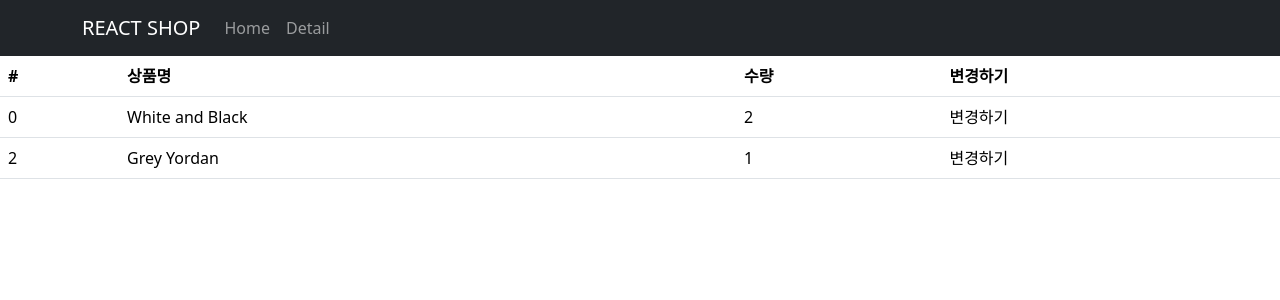
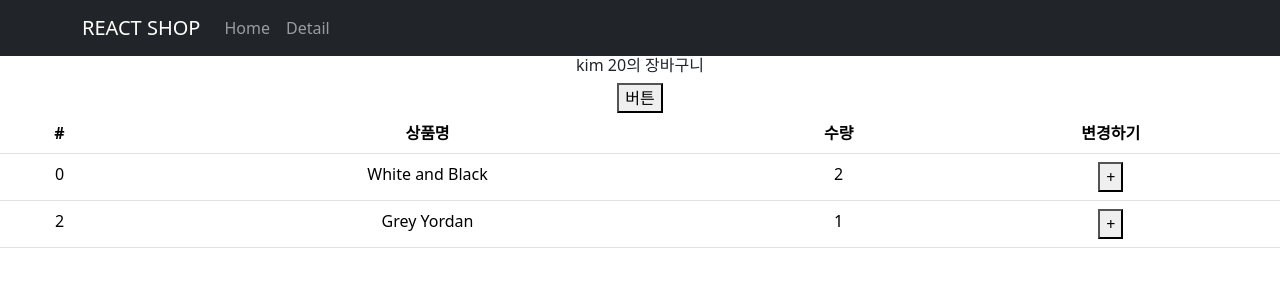
Before and after one commit to hyungeerhee/frontend-skillstack, a React (Vite) app in the folder react/shop/: page /cart in a window 1280 px wide. Shown: the top 300 px of the page. Built offline with nearby package versions, Linux system fonts and the light colour scheme.

Commit message:
react shop: 장바구니 기능 만들기

```diff
--- a/react/shop/src/App.css
+++ b/react/shop/src/App.css
@@ -1,6 +1,7 @@
 * {
   margin: 0;
   box-sizing: border-box;
+  text-align: center;
 }
 .main-bg {
   height: 300px;
--- a/react/shop/src/routes/Cart.jsx
+++ b/react/shop/src/routes/Cart.jsx
@@ -1,11 +1,21 @@
 import { Table } from "react-bootstrap";
-import { useSelector } from "react-redux";
+import { useSelector, useDispatch } from "react-redux";
+import { changeName, changeAge } from "./../store.jsx";
 
 function Cart() {
   let state = useSelector((state) => state);
-
+  let dispatch = useDispatch();
   return (
     <div>
+      <div></div>
+      <h6 className="d-flex justify-content-center">
+        {state.user.name} {state.user.age}의 장바구니
+      </h6>
+      <button className="d-block mx-auto" onClick={()=>{
+        dispatch(changeAge());
+      }}>
+        버튼
+      </button>
       <Table>
         <thead>
           <tr>
@@ -22,7 +32,15 @@ function Cart() {
                 <td>{a.id}</td>
                 <td>{a.name}</td>
                 <td>{a.count}</td>
-                <td>변경하기</td>
+                <td>
+                  <button
+                    onClick={() => {
+                      dispatch(changeName());
+                    }}
+                  >
+                    +
+                  </button>
+                </td>
               </tr>
             );
           })}
--- a/react/shop/src/store.jsx
+++ b/react/shop/src/store.jsx
@@ -2,7 +2,15 @@ import { configureStore, createSlice } from "@reduxjs/toolkit";
 
 let user = createSlice({
   name: "user",
-  initialState: "kim",
+  initialState: {name: 'kim', age : 20},
+  reducers: {
+    changeName(state) {
+      state.name = 'park';
+    },
+    changeAge(state) {
+      state.age++;
+    }
+  },
 });
 
 let stock = createSlice({
@@ -25,3 +33,5 @@ export default configureStore({
     cart: cart.reducer,
   },
 });
+
+export let { changeName, changeAge } = user.actions;
```
